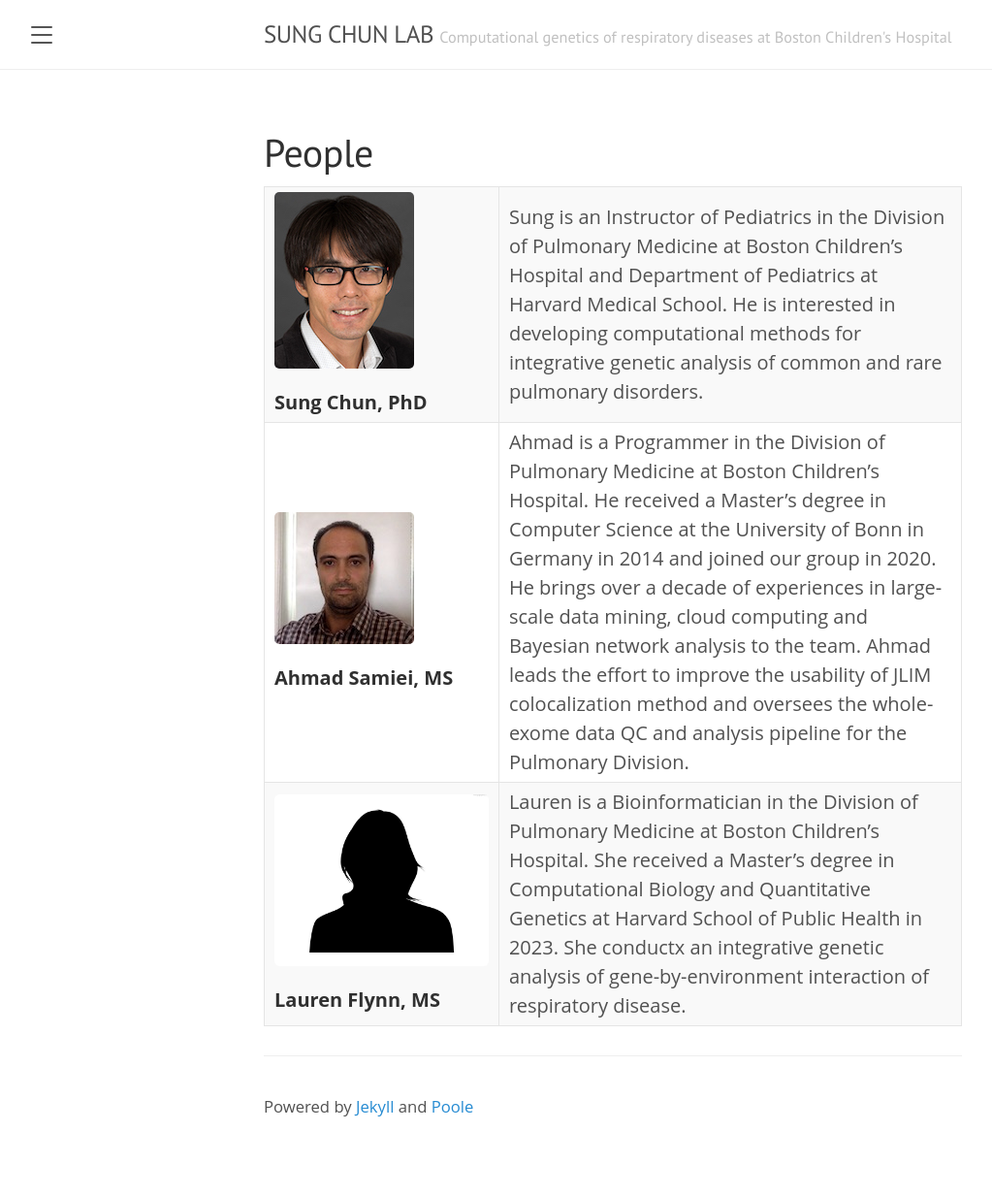
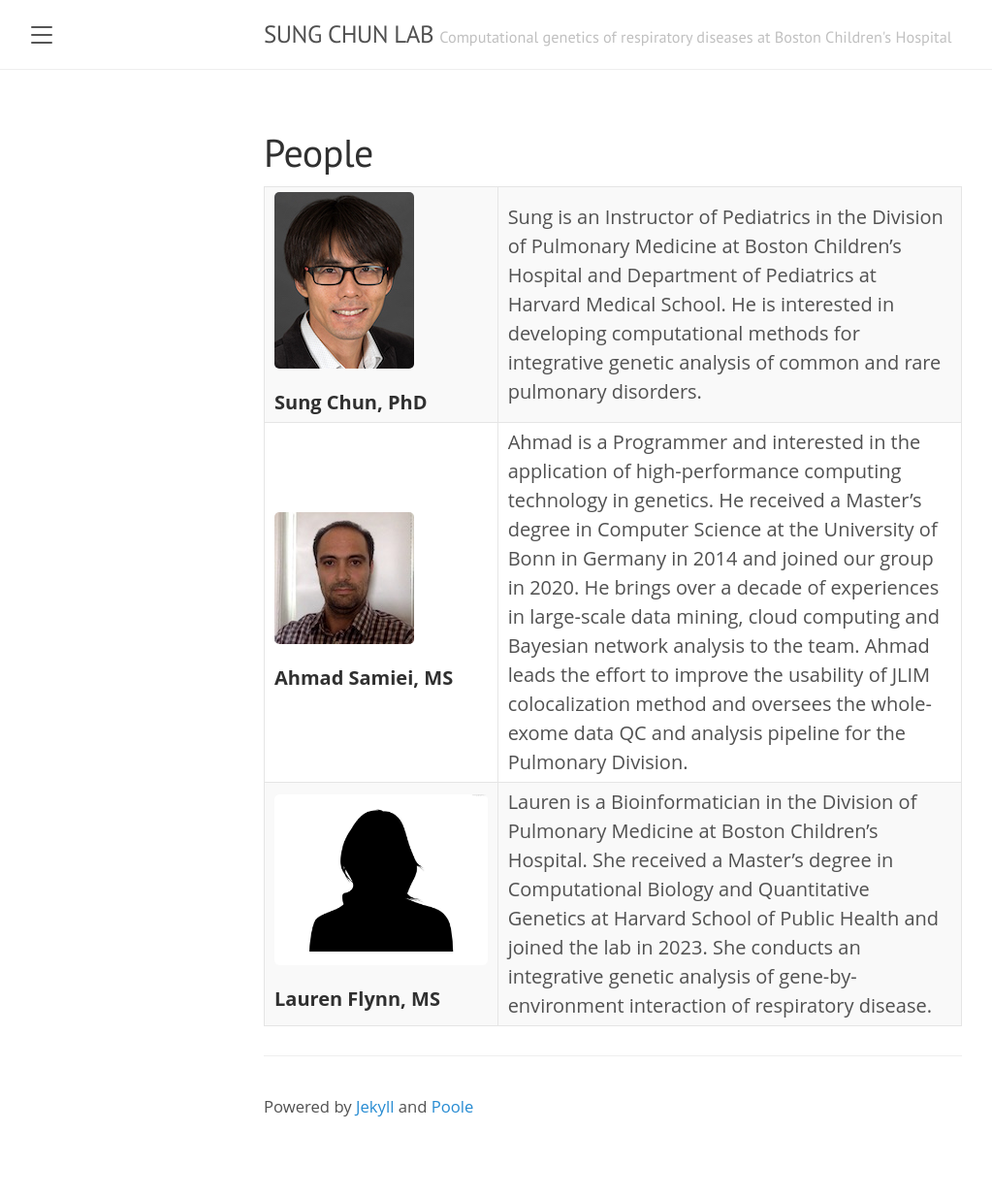
Before and after one commit to sgchun/sungchunlab, a Jekyll site: the page built from 1people.md, in a window 1280 px wide. Shown: the whole page at 97% size, without its empty margins (8-1031 px from the left). Built offline with Jekyll 4.4.1, drawn with Linux system fonts in a browser that asks for light colours.

Commit message:
Update people

```diff
--- a/1people.md
+++ b/1people.md
@@ -4,8 +4,8 @@ title: People
 ---
 
 | ![Sung Chun](/sungchunlab/Sung.jpg) **<nobr>Sung Chun, PhD</nobr>** | Sung is an Instructor of Pediatrics in the Division of Pulmonary Medicine at Boston Children's Hospital and Department of Pediatrics at Harvard Medical School. He is interested in developing computational methods for integrative genetic analysis of common and rare pulmonary disorders. |
-| ![Ahmad Samiei](/sungchunlab/Ahmad.jpg) **<nobr>Ahmad Samiei, MS</nobr>** | Ahmad is a Programmer in the Division of Pulmonary Medicine at Boston Children's Hospital. He received a Master's degree in Computer Science at the University of Bonn in Germany in 2014 and joined our group in 2020. He brings over a decade of experiences in large-scale data mining, cloud computing and Bayesian network analysis to the team. Ahmad leads the effort to improve the usability of JLIM colocalization method and oversees the whole-exome data QC and analysis pipeline for the Pulmonary Division. |
-| ![Lauren Flynn](/sungchunlab/silhouette-female.jpeg) **<nobr>Lauren Flynn, MS</nobr>** | Lauren is a Bioinformatician in the Division of Pulmonary Medicine at Boston Children's Hospital. She received a Master's degree in Computational Biology and Quantitative Genetics at Harvard School of Public Health in 2023. She conductx an integrative genetic analysis of gene-by-environment interaction of respiratory disease.
+| ![Ahmad Samiei](/sungchunlab/Ahmad.jpg) **<nobr>Ahmad Samiei, MS</nobr>** | Ahmad is a Programmer and interested in the application of high-performance computing technology in genetics. He received a Master's degree in Computer Science at the University of Bonn in Germany in 2014 and joined our group in 2020. He brings over a decade of experiences in large-scale data mining, cloud computing and Bayesian network analysis to the team. Ahmad leads the effort to improve the usability of JLIM colocalization method and oversees the whole-exome data QC and analysis pipeline for the Pulmonary Division. |
+| ![Lauren Flynn](/sungchunlab/silhouette-female.jpeg) **<nobr>Lauren Flynn, MS</nobr>** | Lauren is a Bioinformatician in the Division of Pulmonary Medicine at Boston Children's Hospital. She received a Master's degree in Computational Biology and Quantitative Genetics at Harvard School of Public Health and joined the lab in 2023. She conducts an integrative genetic analysis of gene-by-environment interaction of respiratory disease.
 
 ---
 <sub>Powered by [Jekyll](https://github.com/mojombo/jekyll) and [Poole](http://getpoole.com)</sub>
```
